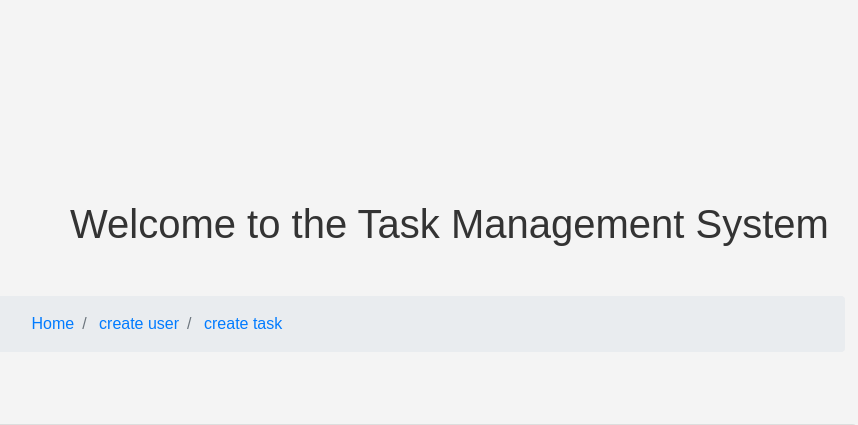
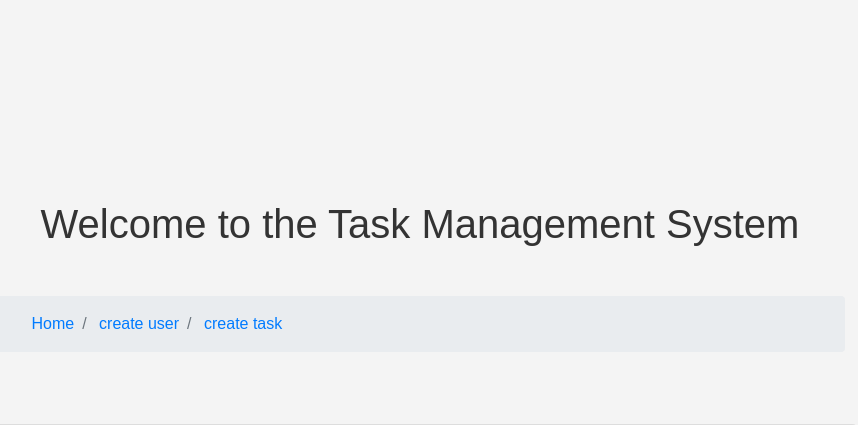
Before and after one commit to hamidresh/Django_Task_Manager, a Django app: page / in a window 1280 px wide. Shown: the top 425 px of the page, without its empty margins (220-1078 px from the left). Run offline with Django 4.2, Linux system fonts and the light colour scheme; data comes from the database, SQL or seed files in the repository.

Commit message:
ui changed

```diff
--- a/task/taskpage/templates/home.html
+++ b/task/taskpage/templates/home.html
@@ -31,7 +31,9 @@
         }
         h1 {
             color: #333;
-            margin-left: 90px;
+            display: flex;
+            align-items: center;
+            justify-content: center;
         }
         h2 {
             color: #333;
```
